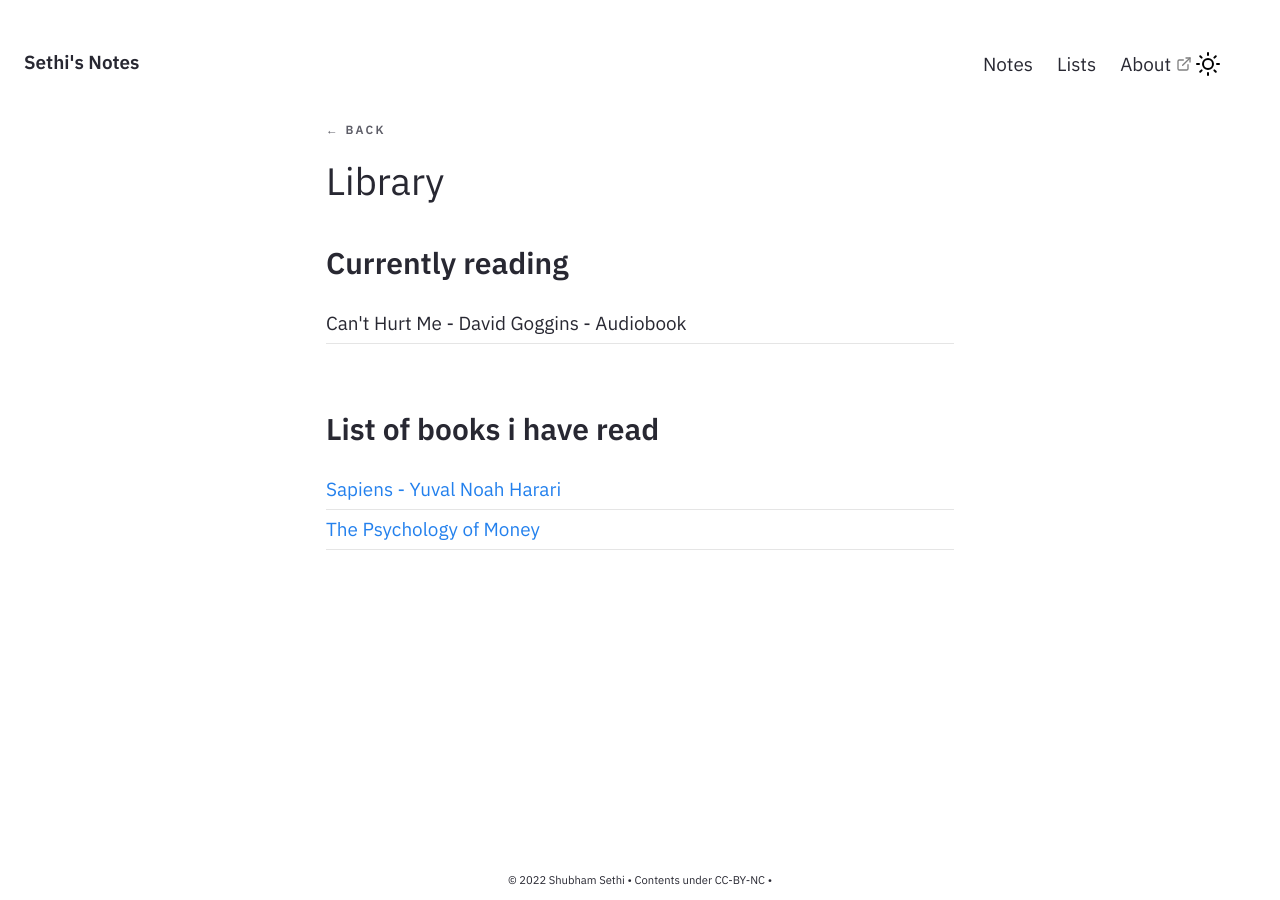
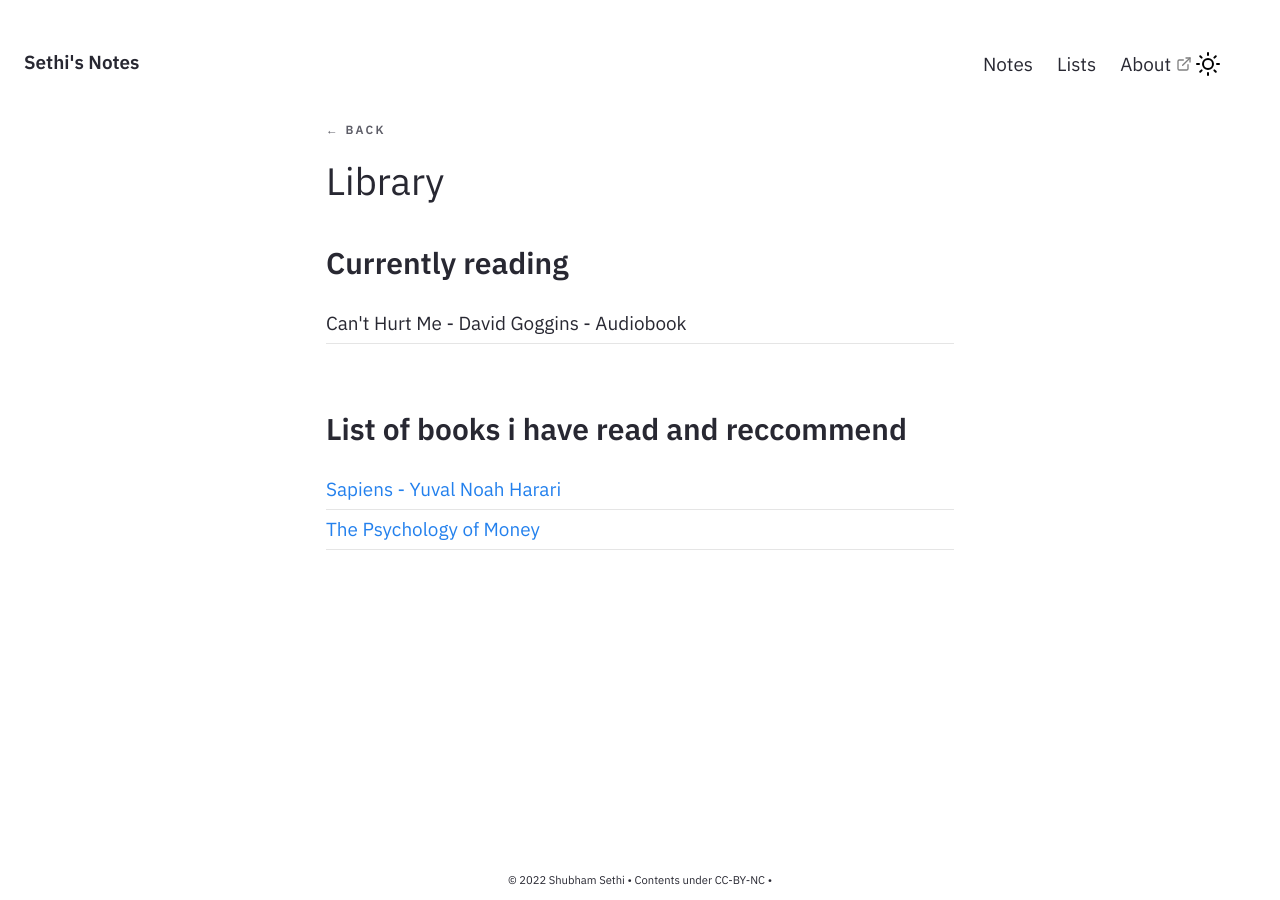
Before and after one commit to shsethi/shsethi.github.io, a Jekyll site: the page built from _notes/Public/Lists/Library.md, in a window 1280 px wide. Built offline with Jekyll 4.4.1, drawn with Linux system fonts in a browser that asks for light colours.

Commit message:
edited links

```diff
--- a/_includes/Homepage.html
+++ b/_includes/Homepage.html
@@ -3,6 +3,6 @@
     <div class="jumbo">Welcome to my digital garden </div>
     <div class="home-sub-text">
         <h5>
-        Check out the my  <a href="{{'/notes' | relative_url}}"> notes </a>, <a href="{{'/lists/Library' | relative_url}}"> books I like </a> and <a href="{{'/lists/tools' }}"> tools</a> I use.
+        Check out the my  <a href="{{'/notes' | relative_url}}"> notes </a>, <a href="{{'/list/library' | relative_url}}"> books I like </a> and <a href="{{'/list/tools' }}"> tools</a> I use.
         </h5>
 </div> </div>
--- a/_notes/Public/Lists/Library.md
+++ b/_notes/Public/Lists/Library.md
@@ -11,6 +11,6 @@ format: list
 - Can't Hurt Me - David Goggins - Audiobook
 
  <br>
-## List of books i have read
+## List of books i have read and reccommend
 - [[Sapiens - Yuval Noah Harari]]
 - [[The Psychology of Money]]
```
Also changed, not shown: _notes/Public/Feed/Bliss.md (+1 -1 lines), 1 other file.
